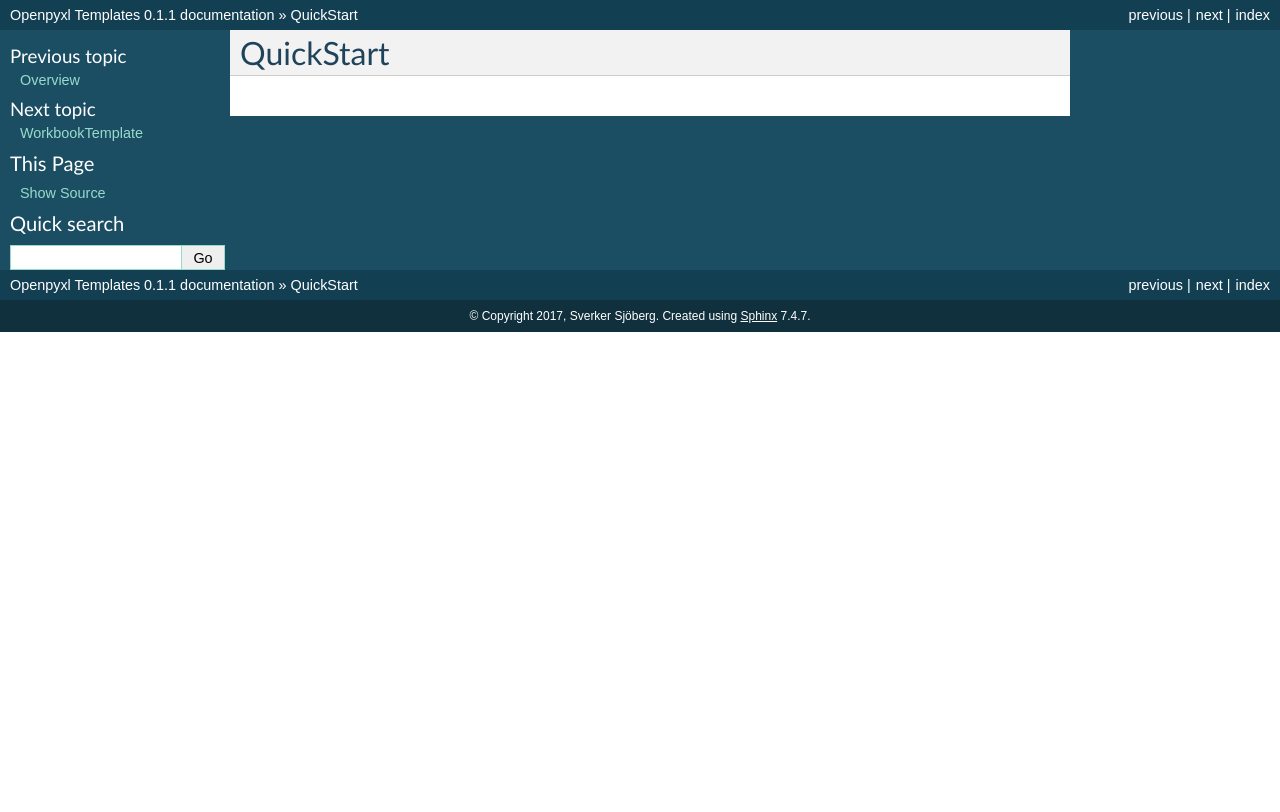
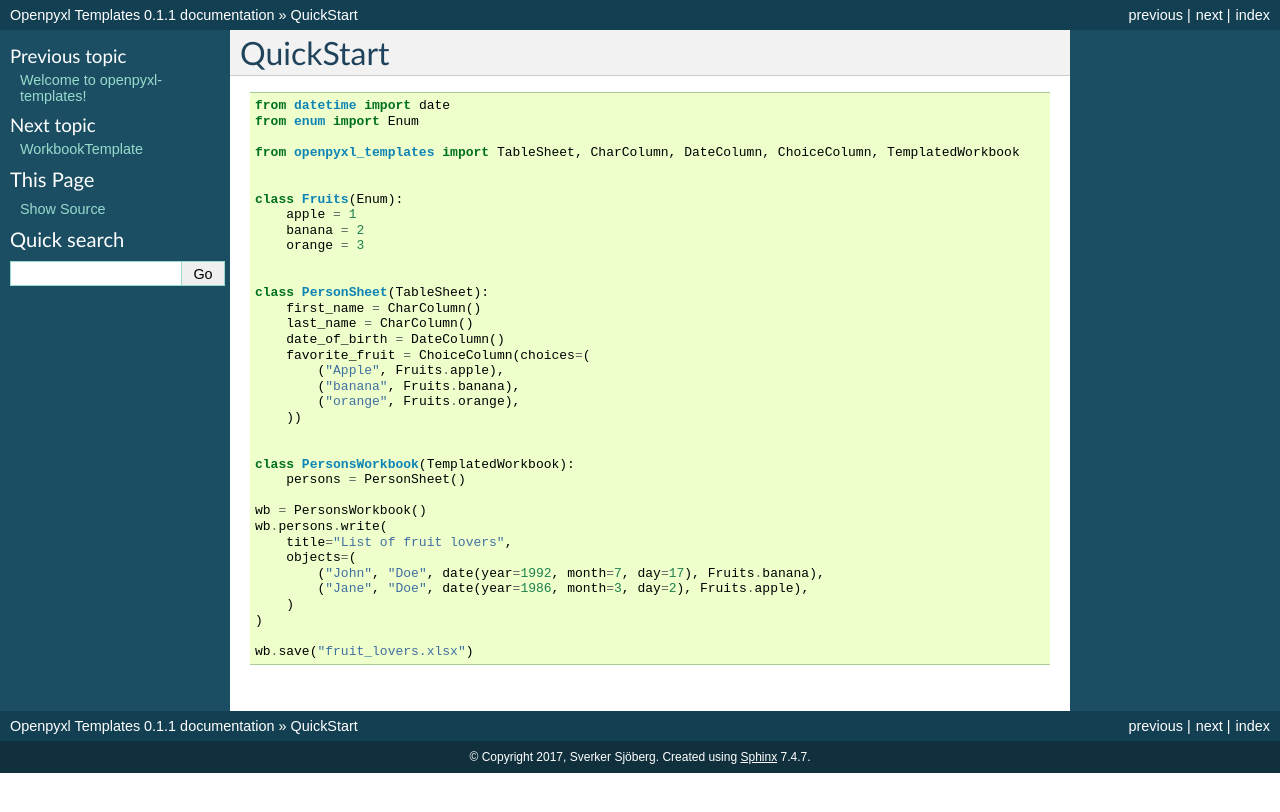
Before and after one commit to SverkerSbrg/openpyxl-templates, a Sphinx documentation site: the page built from docs/quick_start.rst, in a window 1280 px wide. Shown: the top 812 px of the page. Built offline with Sphinx 7.4.7, drawn with Linux system fonts in a browser that asks for light colours; pages that are not in the unit, such as notebooks, are missing from menus.

Commit message:
docs update

```diff
--- /dev/null
+++ b/docs/examples/simple_usage_write.py
@@ -0,0 +1,36 @@
+from datetime import date
+from enum import Enum
+
+from openpyxl_templates import TableSheet, CharColumn, DateColumn, ChoiceColumn, TemplatedWorkbook
+
+
+class Fruits(Enum):
+    apple = 1
+    banana = 2
+    orange = 3
+
+
+class PersonSheet(TableSheet):
+    first_name = CharColumn()
+    last_name = CharColumn()
+    date_of_birth = DateColumn()
+    favorite_fruit = ChoiceColumn(choices=(
+        ("Apple", Fruits.apple),
+        ("banana", Fruits.banana),
+        ("orange", Fruits.orange),
+    ))
+
+
+class PersonsWorkbook(TemplatedWorkbook):
+    persons = PersonSheet()
+
+wb = PersonsWorkbook()
+wb.persons.write(
+    title="List of fruit lovers",
+    objects=(
+        ("John", "Doe", date(year=1992, month=7, day=17), Fruits.banana),
+        ("Jane", "Doe", date(year=1986, month=3, day=2), Fruits.apple),
+    )
+)
+
+wb.save("fruit_lovers.xlsx")
--- a/docs/overview.rst
+++ b/docs/overview.rst
@@ -1,3 +1 @@
-========
-Overview
-========
+.. include:: ../README.rst
--- a/docs/quick_start.rst
+++ b/docs/quick_start.rst
@@ -1,3 +1,5 @@
 ==========
 QuickStart
 ==========
+
+.. literalinclude:: examples/simple_usage_write.py
```
